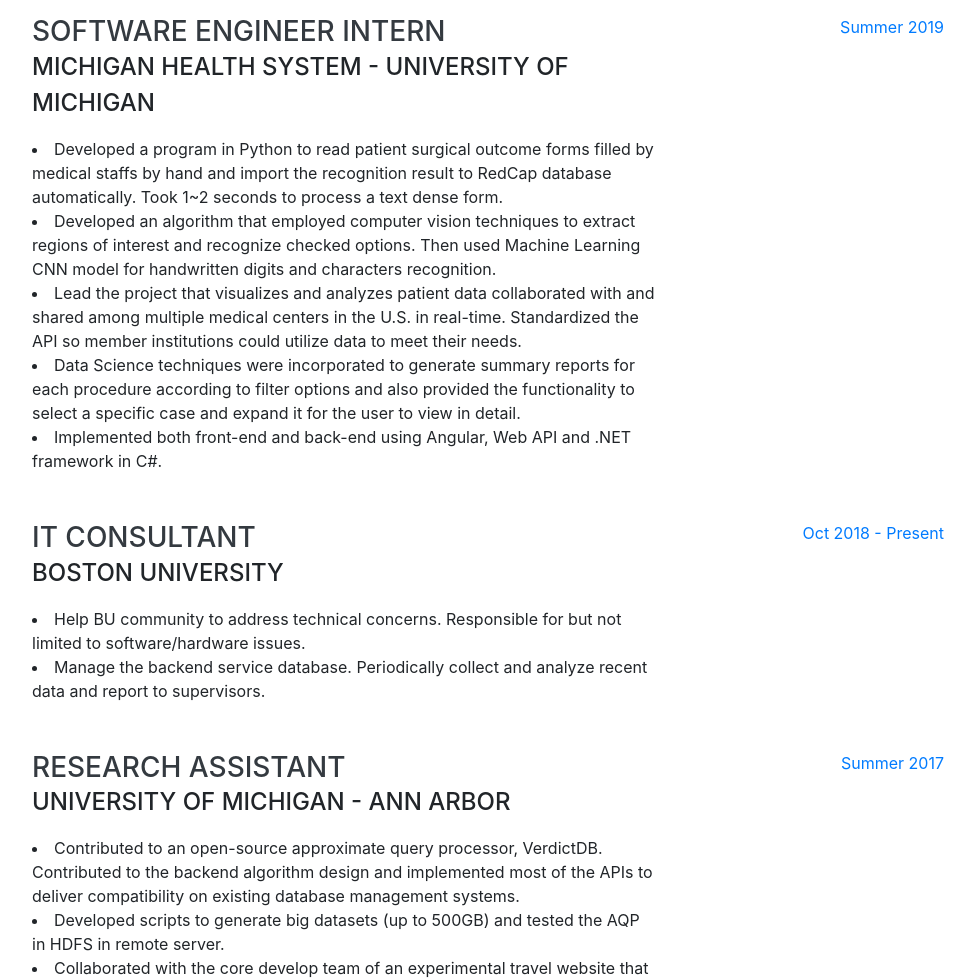
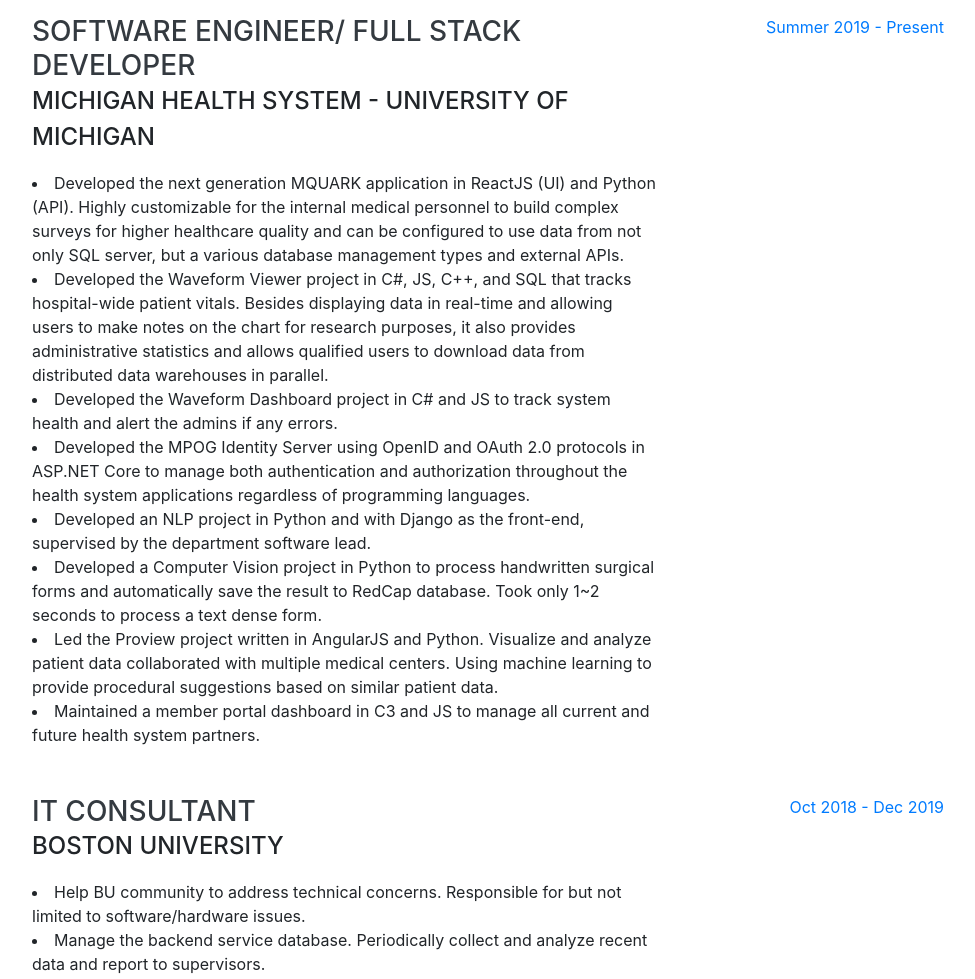
Before and after one commit to xuxiaoran/xuxiaoran.github.io-old, a website with bundled scripts: page index.html in a window 1280 px wide. Shown: the part 920-1899 px from the top of the page, without its empty margins (288-1263 px from the left). Built offline with nearby package versions, Linux system fonts and the light colour scheme; a web font is replaced by a local one.

Commit message:
9/28/2020

```diff
--- a/index.html
+++ b/index.html
@@ -80,7 +80,7 @@
         <div class="subheading mb-5">(734) 223-9276 ·
           <a href="mailto:xiaorxu@umich.edu">xiaorxu@umich.edu</a>
         </div>
-        <p class="lead mb-5">I code for fun. I don't see myself as a programmer. It's a fine tool and a fun toy, yet it cannot define me. Everyone can code, but it takes insights to make it counts. I love figuring things out and insist on finding solutions. I'm a person with great curiosity. I play piano, violin, and drums. I also love philosophy, economics, and psychology, in addition to coding for sure. Video gaming is a recently picked up interest, I don't know how I could miss it in the previous 20 years. Same feeling for skydiving.</p>
+        <p class="lead mb-5">I code for fun. I don't see myself as a programmer (but a magician, narcissistically speaking...). It's a fine tool and a fun toy, yet it cannot define me. I love figuring things out and insist on finding solutions. I'm a person with great curiosity, and with a passion for skydiving.</p>
         <p class="lead mb-5">In general, I'm open to all possibilities.</p>
 
         <div class="social-icons">
@@ -106,16 +106,42 @@
 
         <div class="resume-item d-flex flex-column flex-md-row justify-content-between mb-5">
           <div class="resume-content">
-            <h3 class="mb-0">Software Engineer Intern</h3>
+            <h3 class="mb-0">Software Engineer/ Full Stack Developer</h3>
             <div class="subheading mb-3">Michigan Health System - University of Michigan</div>
-            <li>Developed a program in Python to read patient surgical outcome forms filled by medical staffs by hand and import the recognition result to RedCap database automatically. Took 1~2 seconds to process a text dense form.</li>
-            <li>Developed an algorithm that employed computer vision techniques to extract regions of interest and recognize checked options. Then used Machine Learning CNN model for handwritten digits and characters recognition. </li>
-            <li>Lead the project that visualizes and analyzes patient data collaborated with and shared among multiple medical centers in the U.S. in real-time. Standardized the API so member institutions could utilize data to meet their needs.</li>
-            <li>Data Science techniques were incorporated to generate summary reports for each procedure according to filter options and also provided the functionality to select a specific case and expand it for the user to view in detail. </li>
-            <li>Implemented both front-end and back-end using Angular, Web API and .NET framework in C#. </li>
+            <li>
+              Developed the next generation MQUARK application in ReactJS (UI) and Python (API). Highly customizable for the internal medical personnel to build complex surveys for higher healthcare quality and can be configured to use data from not only SQL server, but a various database management types and external APIs.
+            </li>
+
+            <li>
+              Developed the Waveform Viewer project in C#, JS, C++, and SQL that tracks hospital-wide patient vitals. Besides displaying data in real-time and allowing users to make notes on the chart for research purposes, it also provides administrative statistics and allows qualified users to download data from distributed data warehouses in parallel.
+            </li>
+
+            <li>
+              Developed the Waveform Dashboard project in C# and JS to track system health and alert the admins if any errors.
+            </li>
+
+            <li>
+              Developed the MPOG Identity Server using OpenID and OAuth 2.0 protocols in ASP.NET Core to manage both authentication and authorization throughout the health system applications regardless of programming languages.
+            </li>
+
+            <li>
+              Developed an NLP project in Python and with Django as the front-end, supervised by the department software lead.
+            </li>
+
+            <li>
+              Developed a Computer Vision project in Python to process handwritten surgical forms and automatically save the result to RedCap database. Took only 1~2 seconds to process a text dense form.
+            </li>
+
+            <li>
+              Led the Proview project written in AngularJS and Python. Visualize and analyze patient data collaborated with multiple medical centers. Using machine learning to provide procedural suggestions based on similar patient data.
+            </li>
+
+            <li>
+              Maintained a member portal dashboard in C3 and JS to manage all current and future health system partners.
+            </li>
           </div>
           <div class="resume-date text-md-right">
-            <span class="text-primary">Summer 2019</span>
+            <span class="text-primary">Summer 2019 - Present</span>
           </div>
         </div>
 
@@ -127,7 +153,7 @@
           	<li>Manage the backend service database. Periodically collect and analyze recent data and report to supervisors.</li>
           </div>
           <div class="resume-date text-md-right">
-            <span class="text-primary">Oct 2018 - Present</span>
+            <span class="text-primary">Oct 2018 - Dec 2019</span>
           </div>
         </div>
 
@@ -187,7 +213,7 @@
             <div>Computational Game Theory · Computer Vision · Advanced Artificial Intelligence · Machine Learning · Tools for Data Science · Distributed Systems · Operating Systems</div>
           </div>
           <div class="resume-date text-md-right">
-            <span class="text-primary">Sep 2018 - Present</span>
+            <span class="text-primary">Sep 2018 - Jan 2020</span>
           </div>
         </div>
 
@@ -222,7 +248,7 @@
                   <div class="row no-gutters align-items-center">
                     <div class="col mr-2">
                       <div class="text-xs font-weight-bold text-info text-uppercase mb-1">Programming Languages</div>
-                      <div class="h5 mb-0 font-weight-bold text-gray-800">C++<br>Python<br>Go<br>JavaScript<br>Java<br>C<br>C#<br>SQL<br>HTML5<br>CSS<br>NodeJS<br>AngularJS<br>LaTex<br>Swift</div>
+                      <div class="h5 mb-0 font-weight-bold text-gray-800">C++<br>Python<br>JavaScript<br>ReactJS<br>Java<br>C#<br>C<br>SQL<br>HTML5<br>CSS<br>Go<br>LaTex<br>Swift</div>
                     </div>
                   </div>
                 </div>
@@ -336,8 +362,9 @@
     <section class="resume-section p-3 p-lg-5 d-flex align-items-center" id="music">
       <div class="w-100">
         <h2 class="mb-5">Music Pieces made by me</h2>
-		<p>Stay Tuned! </p>
-		<p>Will update when I feel like it </p>
+		<p>...</p>
+		<p>yeah... </p>
+    <p>Like that's gonna happen...</p>
       </div>
     </section>
 
```
